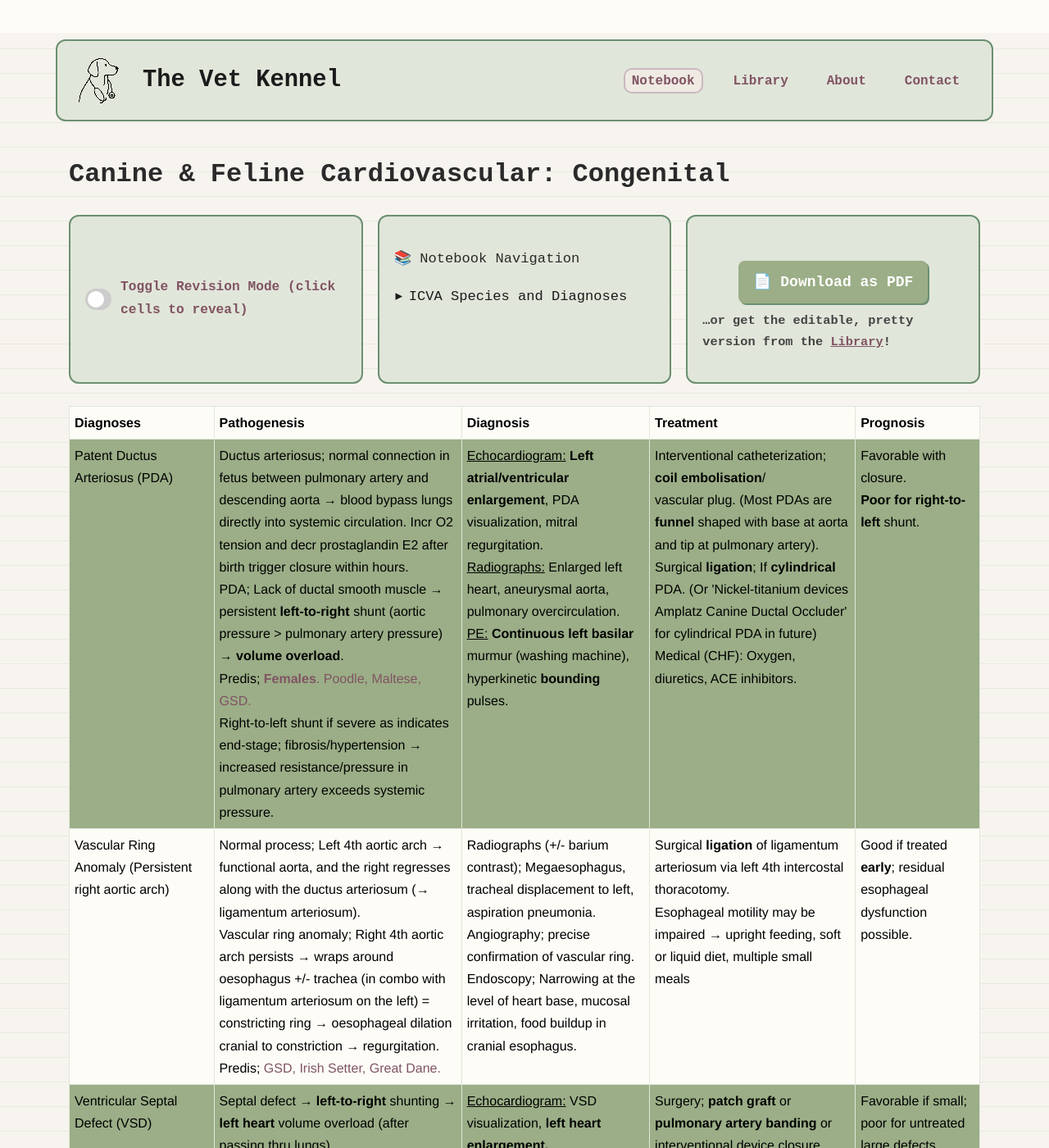
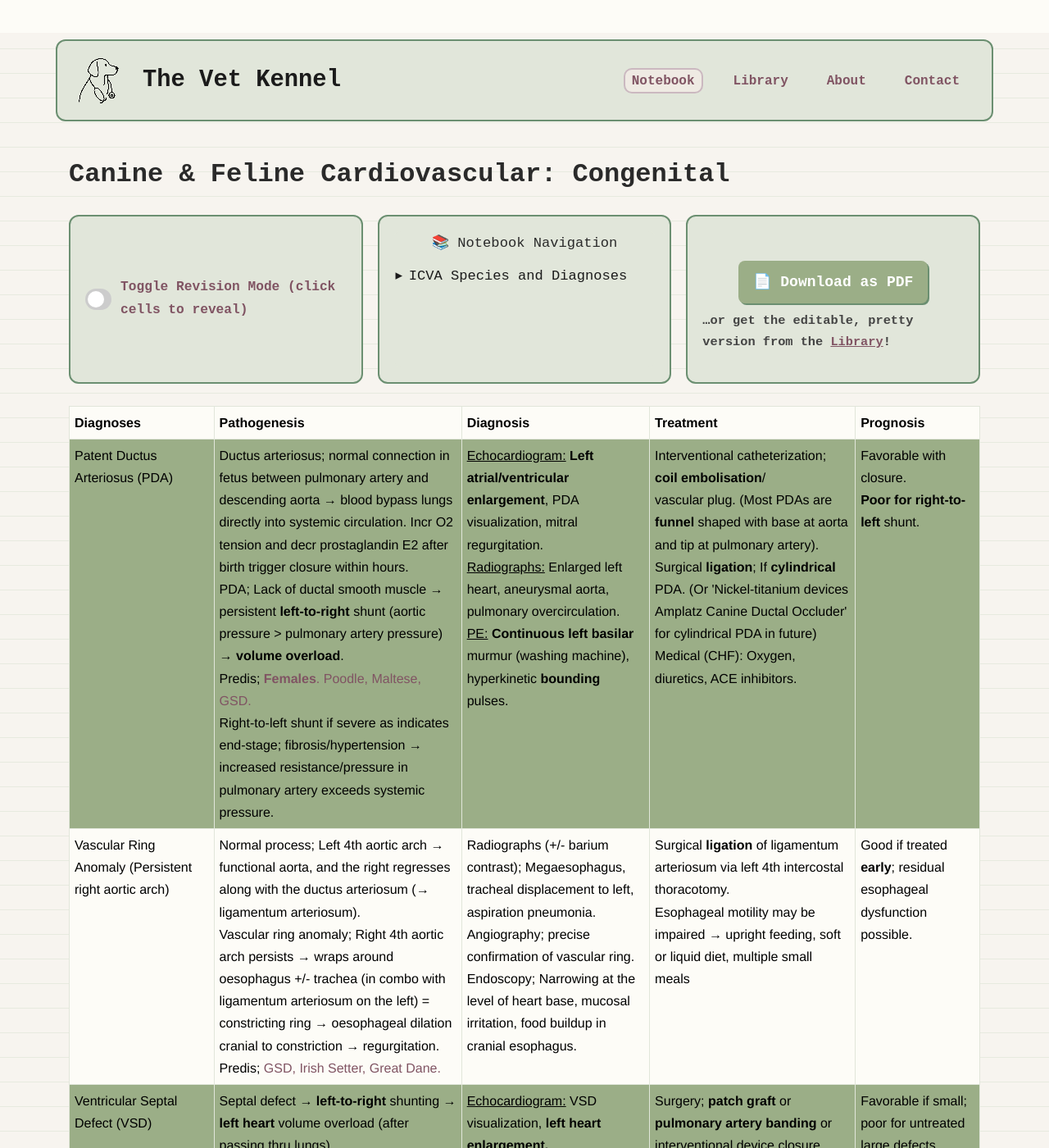
Before and after one commit to TheVetKennel/thevetkennel.github.io, a Jekyll site: the page built from _posts/2025-08-28-canine-feline-cardiovascular-congenital.md, in a window 1280 px wide and 1400 px high. Shown: the whole window at 82% size. Built offline with Jekyll 4.4.1, drawn with Linux system fonts in a browser that asks for light colours.

Commit message:
Update style.css

```diff
--- a/assets/css/style.css
+++ b/assets/css/style.css
@@ -431,6 +431,18 @@ h1,h2,h3 { color:#2a2a2a; }
   color: #805463;                                 /* same mulberry color */
 }
 
+/* Center notebook nav content when inside toolbar */
+.post-toolbar .toolbar-box {
+  display: flex;
+  flex-direction: column;
+  justify-content: center; /* vertical centering */
+}
+
+.post-toolbar .toolbar-box h2 {
+  margin: 0 0 0.5em; /* trim down excess margin */
+  text-align: center;
+}
+
 /* Revision toggle inside box */
 .revision-toggle {
   display: flex;
```
